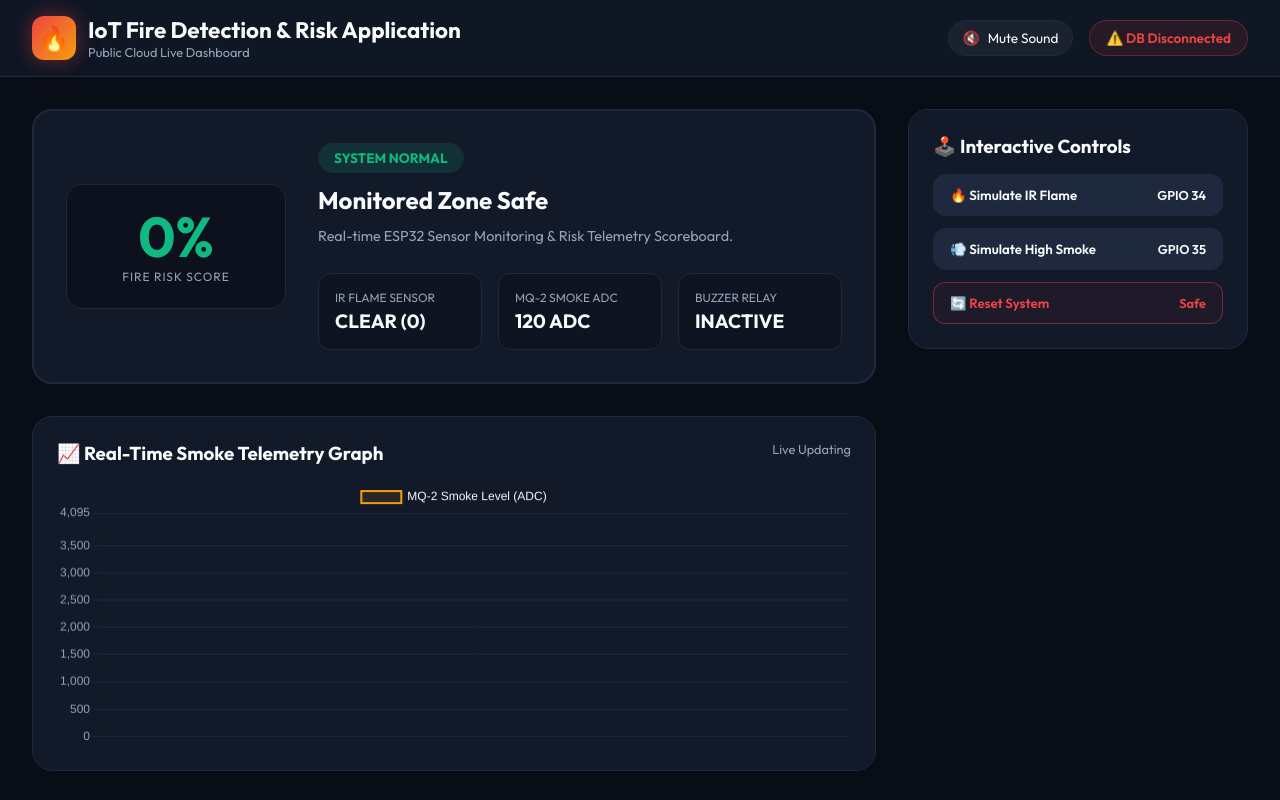
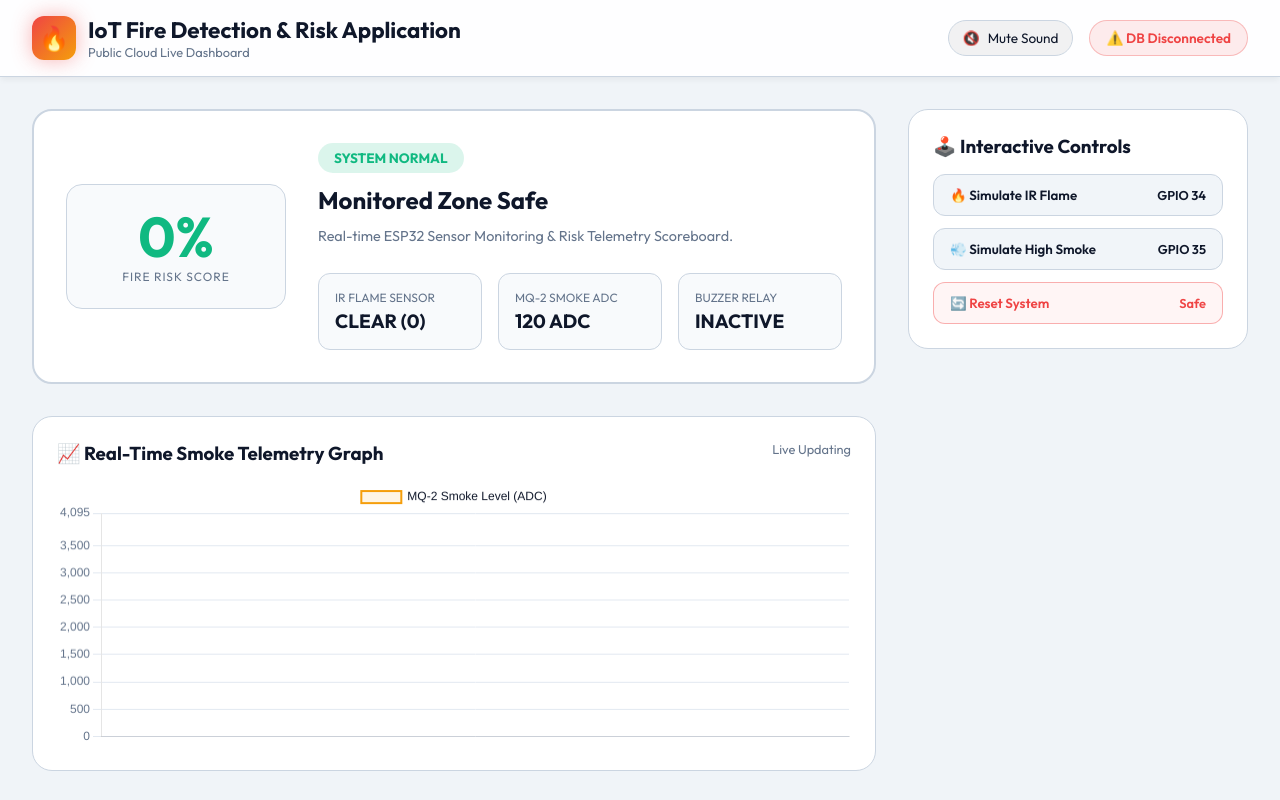
Before and after one commit to Tamil01-star/fire_detection, a website: page index.html in a window 1280 px wide. Shown: the top 800 px of the page. Drawn offline with nearby package versions, Linux system fonts and the light colour scheme; no server answers.

Commit message:
Update to simple and classic light theme

```diff
--- a/index.html
+++ b/index.html
@@ -8,11 +8,11 @@
     <script src="https://cdn.jsdelivr.net/npm/chart.js"></script>
     <style>
         :root {
-            --bg-dark: #090d16;
-            --card-bg: #121929;
-            --card-border: #1e293d;
-            --text-main: #f8fafc;
-            --text-muted: #94a3b8;
+            --bg-dark: #f0f4f8;
+            --card-bg: #ffffff;
+            --card-border: #cbd5e1;
+            --text-main: #0f172a;
+            --text-muted: #64748b;
             --accent-safe: #10b981;
             --accent-warning: #f59e0b;
             --accent-danger: #ef4444;
@@ -30,7 +30,7 @@
         }
 
         navbar {
-            background: rgba(18, 25, 41, 0.8);
+            background: rgba(255, 255, 255, 0.9);
             backdrop-filter: blur(12px);
             border-bottom: 1px solid var(--card-border);
             padding: 1rem 2rem;
@@ -40,6 +40,7 @@
             position: sticky;
             top: 0;
             z-index: 100;
+            box-shadow: 0 4px 6px -1px rgba(0, 0, 0, 0.05);
         }
 
         .brand { display: flex; align-items: center; gap: 12px; }
@@ -62,7 +63,7 @@
         .nav-actions { display: flex; align-items: center; gap: 16px; }
 
         .audio-toggle {
-            background: rgba(255,255,255,0.05);
+            background: rgba(0,0,0,0.05);
             border: 1px solid var(--card-border);
             color: var(--text-main);
             padding: 8px 14px;
@@ -75,7 +76,7 @@
             transition: all 0.2s;
         }
 
-        .audio-toggle:hover { background: rgba(255,255,255,0.1); }
+        .audio-toggle:hover { background: rgba(0,0,0,0.1); }
 
         .connection-badge {
             display: flex;
@@ -131,7 +132,7 @@
 
         .gauge-wrapper {
             text-align: center;
-            background: rgba(9, 13, 22, 0.6);
+            background: #f8fafc;
             padding: 1.5rem;
             border-radius: 16px;
             border: 1px solid var(--card-border);
@@ -157,7 +158,7 @@
         .sensor-stats-grid { display: grid; grid-template-columns: repeat(3, 1fr); gap: 1rem; margin-top: 1rem; }
 
         .stat-card {
-            background: rgba(9, 13, 22, 0.4);
+            background: #f8fafc;
             border: 1px solid var(--card-border);
             padding: 1rem;
             border-radius: 12px;
@@ -196,7 +197,7 @@
         .btn-stack { display: flex; flex-direction: column; gap: 12px; }
 
         .btn {
-            background: #1e293d;
+            background: #f1f5f9;
             color: var(--text-main);
             border: 1px solid var(--card-border);
             padding: 12px 16px;
@@ -209,7 +210,7 @@
             transition: all 0.2s;
         }
 
-        .btn:hover { background: #2d3d59; }
+        .btn:hover { background: #e2e8f0; }
 
         .btn-danger-outline {
             border-color: rgba(239, 68, 68, 0.4);
@@ -374,10 +375,10 @@
             options: {
                 responsive: true,
                 scales: {
-                    x: { grid: { color: '#1e293d' }, ticks: { color: '#94a3b8' } },
-                    y: { grid: { color: '#1e293d' }, ticks: { color: '#94a3b8' }, min: 0, max: 4095 }
+                    x: { grid: { color: '#e2e8f0' }, ticks: { color: '#64748b' } },
+                    y: { grid: { color: '#e2e8f0' }, ticks: { color: '#64748b' }, min: 0, max: 4095 }
                 },
-                plugins: { legend: { labels: { color: '#f8fafc' } } }
+                plugins: { legend: { labels: { color: '#0f172a' } } }
             }
         });
 
```
